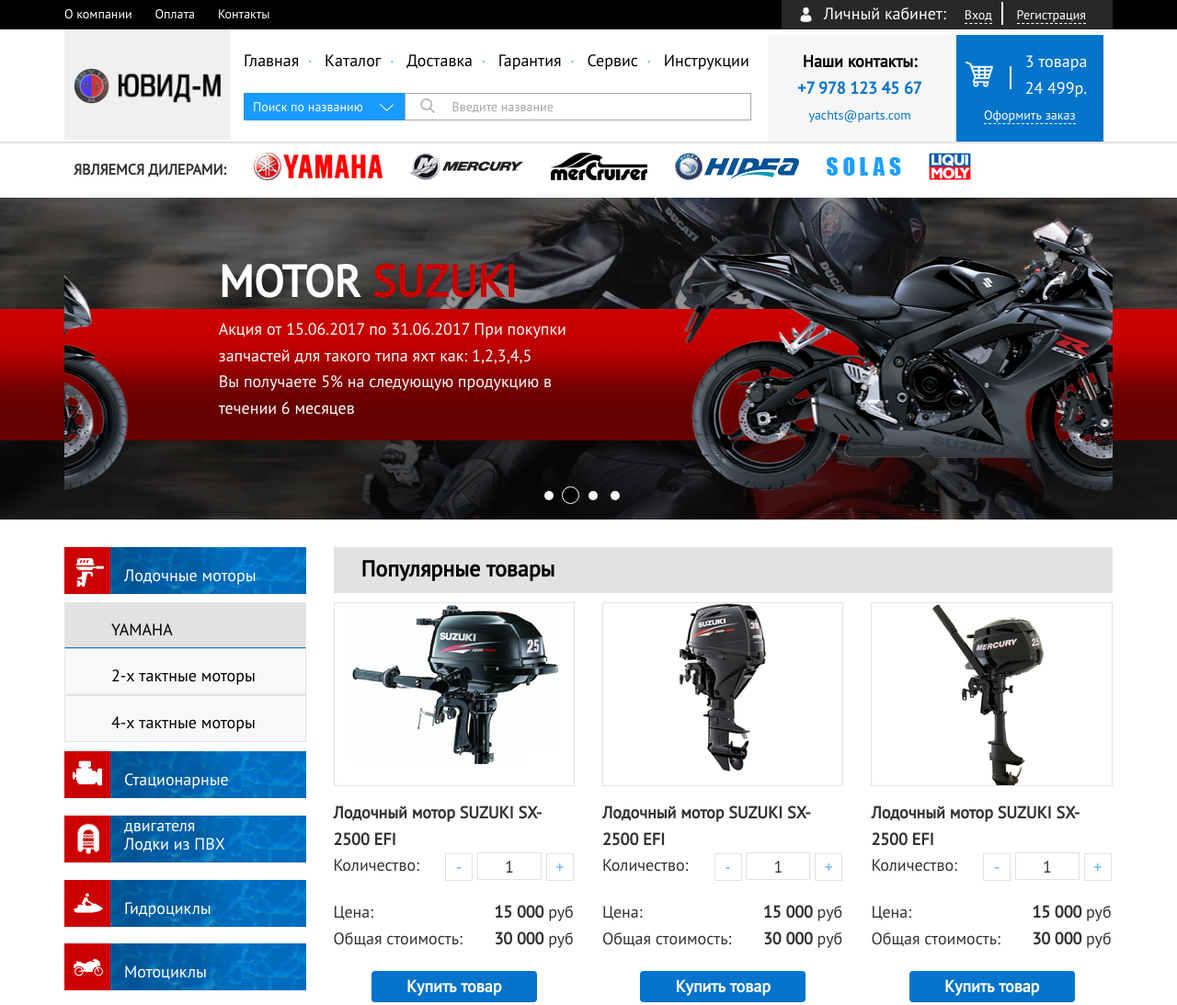
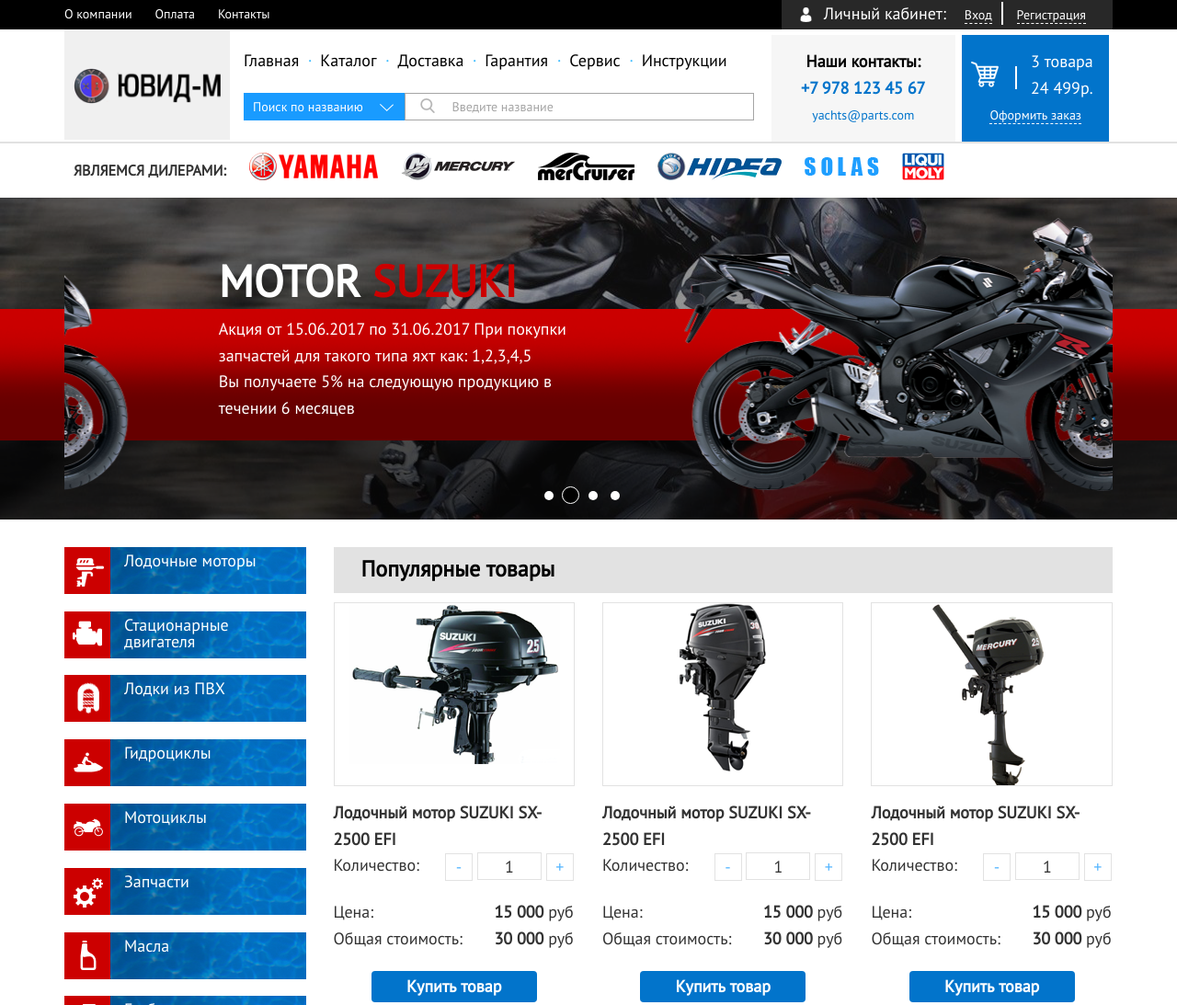
Before and after one commit to GontarNikita/Motor, a website: page app/index.html in a window 1280 px wide. Shown: the top 1093 px of the page at 92% size. Drawn offline with nearby package versions, Linux system fonts and the light colour scheme; a web font is replaced by a local one.

Commit message:
some changes

```diff
--- a/app/index.html
+++ b/app/index.html
@@ -35,7 +35,7 @@
 		<div class="black_line ">
 			<div class="container">
 				<div class="row">
-					<div class="col-sm-3 ">
+					<div class="col-sm-6 ">
 						<div class="nav_top">
 							<ul>
 								<li><a href="#">О компании</a></li>
@@ -44,8 +44,8 @@
 							</ul>
 						</div>
 					</div>
-					<div class="col-sm-5"></div>
-					<div class="col-sm-4 offset-sm-5">
+
+					<div class="col-sm-6 offset-sm-5">
 						<div class="kabinet_top">
 							<p>Личный кабинет:</p>
 							<div class="login"><a href="#">Вход</a></div>
@@ -84,6 +84,7 @@
 						</div>
 					</div>
 					<div class="col-sm-4">
+						<div class="cont_cart_wrap">
 							<div class="contact_top">
 								<p>Наши контакты:</p>
 								<div class="contact_top_phone"><a href="tel:+79781234567">+7 978 123 45 67</a></div>
@@ -101,10 +102,12 @@
 					</div>
 				</div>
 			</div>
+		</div>
 		<div class="dilers_header">
 			<div class="container">
 				<div class="row">
 					<div class="col-md-12">
+						<div class="dilers_header_wrapper">
 							<p>Являемся дилерами:</p>
 							<div class="item_dilers"><a href="#"><img src="img/dilers/diler_1.png" alt=""></a></div>
 							<div class="item_dilers"><a href="#"><img src="img/dilers/diler_2.png" alt=""></a></div>
@@ -112,6 +115,7 @@
 							<div class="item_dilers"><a href="#"><img src="img/dilers/diler_4.png" alt=""></a></div>
 							<div class="item_dilers"><a href="#"><img src="img/dilers/diler_5.png" alt=""></a></div>
 							<div class="item_dilers"><a href="#"><img src="img/dilers/diler_6.png" alt=""></a></div>
+						</div>
 					</div>
 				</div>
 			</div>
@@ -183,7 +187,7 @@
 					<aside class="sidebar">
 						<div class="sidebar_mnu">
 							<ul>
-								<li class="active"><a href="#"><span></span><p>Лодочные моторы</p></a>
+								<li><a href="#"><span></span><p>Лодочные моторы</p></a>
 									<ul class="drop_down">
 										<li><a href="#">YAMAHA</a></li>
 										<li><a href="#">2-х тактные моторы</a></li>
@@ -679,6 +683,7 @@
 	<script src="libs/waypoints/waypoints.min.js"></script>
 	<script src="libs/owl-carousel/owl.carousel.min.js"></script>
 	<script src="libs/plugins-scroll/plugins-scroll.js"></script>
+	<script src="https://code.jquery.com/ui/1.12.1/jquery-ui.js"></script>
 
 	<script src="js/common.js"></script>
 
--- a/sass/_media.sass
+++ b/sass/_media.sass
@@ -4,13 +4,22 @@
 
 /* Large Devices, Wide Screens */
 @media only screen and (max-width : 1200px)
-	/**/
+	/*header--------------------------*/
+	.item_carousel .item_carousel_img
+		width: 45%
+		img
+			width: 100%
+	.item_carousel .item_carousel_descr
+		margin-top: 5px
+	.dilers_header_wrapper
+		justify-content: center
 
 
 /* Medium Devices, Desktops */
 @media only screen and (max-width : 992px)
 	/**/
-
+	.dilers_header_wrapper
+		justify-content: space-around
 
 /* Small Devices, Tablets */
 @media only screen and (max-width : 768px)
--- a/sass/header.sass
+++ b/sass/header.sass
@@ -25,6 +25,9 @@
 .kabinet_top
 	background: #282828
 	vertical-align: middle
+	width: 100%
+	max-width: 360px
+	float: right
 	padding: 0 10px 2px 20px
 	p, .login, .registration
 		display: inline-block
@@ -77,6 +80,9 @@
 	ul
 		margin: 0px
 		padding-left: 0px
+		display: flex
+		justify-content: flex-start
+		flex-flow: row wrap
 		li
 			display: inline-block
 			a
@@ -86,12 +92,12 @@
 				transition: all 0.75s
 			&:after
 				content: "."
-				margin: -35px 10px 0px 10px
+				margin: -5px 10px
 				color: #3cbcff
 				display: inline-block
 				width: 3px
 				height: 3px
-				vertical-align: middle
+				vertical-align: top
 			a:hover
 				color: #0274cb
 				border-bottom: 1px solid #0274cb
@@ -129,9 +135,7 @@
 			background: #2980cf
 
 	.input_holder
-		display: inline-block
-		max-width: 355px
-		width: 100%
+		display: flex
 		position: relative
 		input[type="search"]
 			border: 1px solid #a5a5a5
@@ -225,7 +229,6 @@
 			right: 25px
 			left: 10px
 	.item_dilers
-		display: inline-block
 		margin-right: 25px
 		vertical-align: middle
 		&:last-child
@@ -234,3 +237,13 @@
 			transition: all 0.75s
 	.item_dilers:hover img
 		filter: contrast(200%)
+.dilers_header_wrapper
+	display: flex
+	flex-flow: row wrap
+	justify-content: flex-start
+	align-items: center
+.cont_cart_wrap
+	display: flex
+	flex-flow: row wrap
+	justify-content: space-around
+	align-items: flex-start
--- a/sass/main.sass
+++ b/sass/main.sass
@@ -126,7 +126,6 @@
 			vertical-align: text-bottom
 			height: 50px
 			padding: 0px 15px
-			line-height: 50px
 		span
 			background: #cc0000 url(../img/icons/icon_set.png) no-repeat
 			background-position: -41px 10px
```
Also changed, not shown: app/css/header.min.css, app/css/main.min.css. Lines whose indentation alone changed are shown as unchanged.
